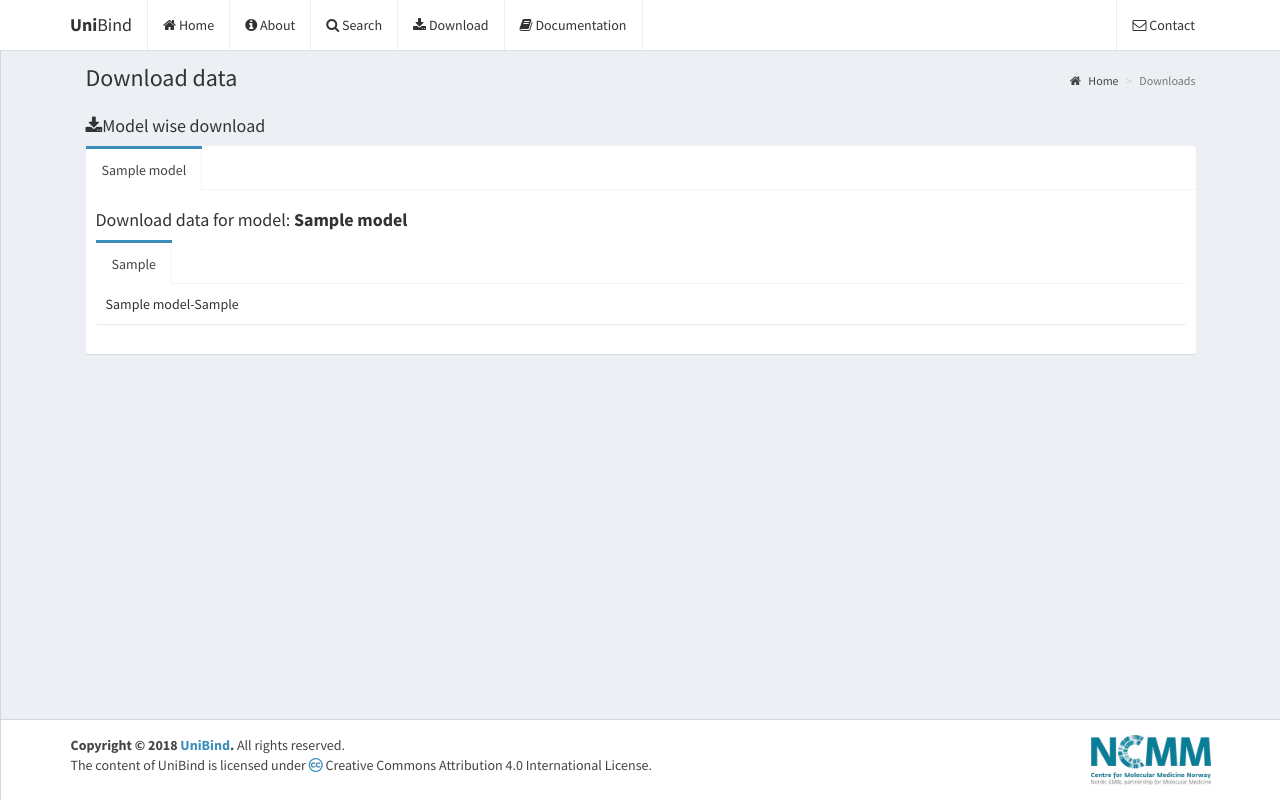
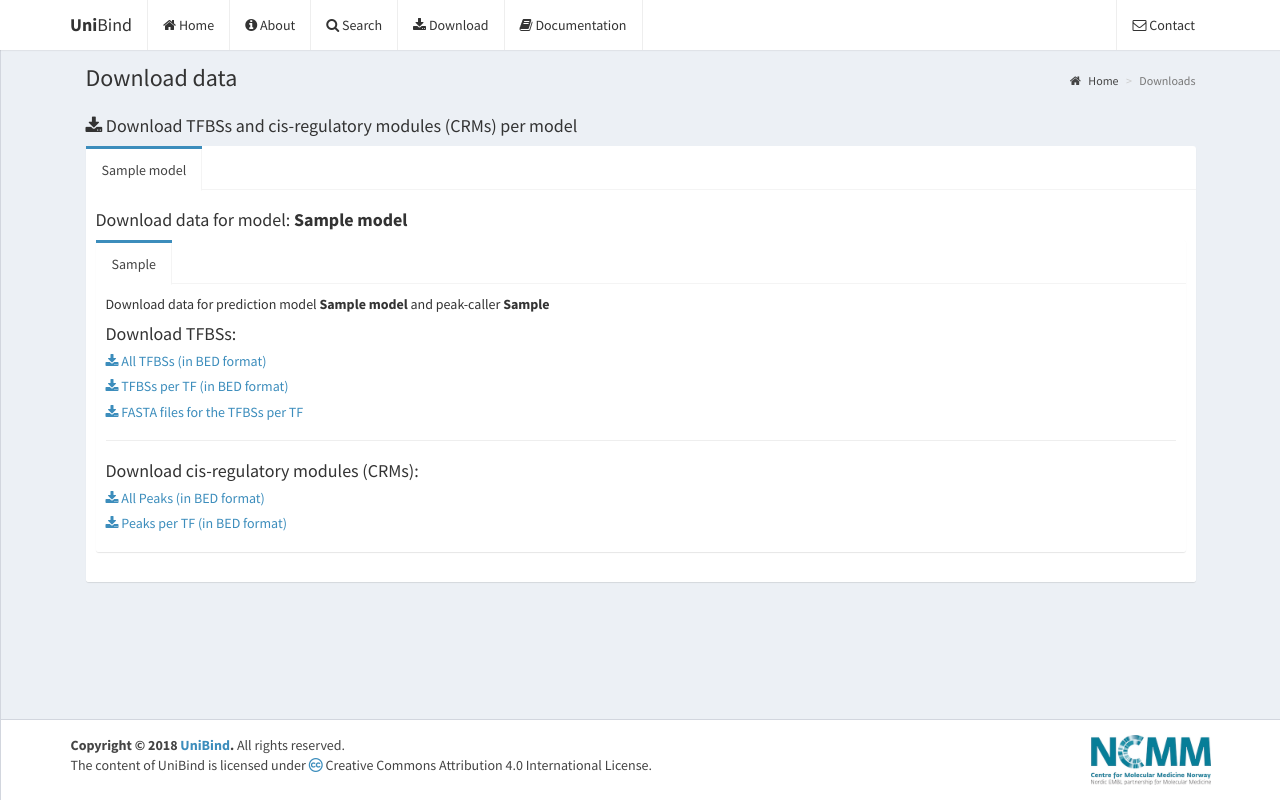
Before and after one commit to asntech/UniBind, a Django app: template portal/templates/portal/downloads.html in a window 1280 px wide. Run offline with Django 3.2, Linux system fonts and the light colour scheme; the template is opened without the code that fills it: most values are stand-ins (such as "Sample title", 1, 10 or a date in 2020); some libraries are stand-ins or nearby versions.

Commit message:
minor adjustments

```diff
--- a/portal/templates/portal/downloads.html
+++ b/portal/templates/portal/downloads.html
@@ -19,7 +19,7 @@
 
   <div class="row">
     <div class="col-md-12">
-      <h4><i class="fa fa-download"> </i>Model wise download </h4>
+      <h4><i class="fa fa-download"> </i> Download TFBSs and cis-regulatory modules (CRMs) per model </h4>
           <div class="nav-tabs-custom">
             <ul class="nav nav-tabs" id="detailTabs">
               {% for model in models %}
@@ -46,7 +46,25 @@
                     <div class="row">
                       <div class="col-md-12">
 
-                        {{ model }}-{{ peak_caller }}
+                        Download data for prediction model <b>{{ model }}</b> and peak-caller <b>{{ peak_caller }}</b>
+
+
+                        <h4>Download TFBSs:</h4>
+                        <p>
+
+                        <a href="{% static "" %}data/bulk/all_tfbs_{{ peak_caller|lower }}.tar.gz"><h5><i class="fa fa-download"> </i> All TFBSs (in BED format)</h5></a>
+                        <a href="{% static "" %}data/bulk/all_tfbs_per_tf_{{ peak_caller|lower }}.tar.gz"><h5><i class="fa fa-download"> </i> TFBSs per TF (in BED format)</h5></a>
+                        <a href="{% static "" %}data/bulk/all_tfbs_sequences_per_tf_{{ peak_caller|lower }}.tar.gz"><h5><i class="fa fa-download"> </i> FASTA files for the TFBSs per TF</h5></a>
+                        </p>
+                        <hr>
+
+                        <h4>Download cis-regulatory modules (CRMs):</h4>
+                        <p>
+
+                        <a href="{% static "" %}data/bulk/all_peaks_{{ peak_caller|lower }}.tar.gz"><h5><i class="fa fa-download"> </i> All Peaks (in BED format)</h5></a>
+                        <a href="{% static "" %}data/bulk/all_peaks_per_tf_{{ peak_caller|lower }}.tar.gz"><h5><i class="fa fa-download"> </i> Peaks per TF (in BED format)</h5></a>
+                        </p>
+
                       </div>
 
                     </div>
@@ -64,6 +82,7 @@
           <!-- /.nav-tabs-custom -->
       </div>
         <!-- /.col -->
+
       </div>
 
 {% endblock %}
--- a/portal/templates/portal/factor_detail.html
+++ b/portal/templates/portal/factor_detail.html
@@ -286,9 +286,9 @@
                   <th>Model</th>
                   <th>Peak caller</th>
                   <th>Model detail</th>
-                  <th>Distance threshold</th>
+                  <th>Enrichment Zone</th>
                   <th>Score threshold</th>
-                  <th>Adj p-value</th>
+                  <th>Centrality p-value</th>
                 </tr>
                 </thead>
                 <tbody>
```
Also changed, not shown: portal/templates/portal/index.html (+8 -0 lines), portal/views.py (+13 -6 lines).
